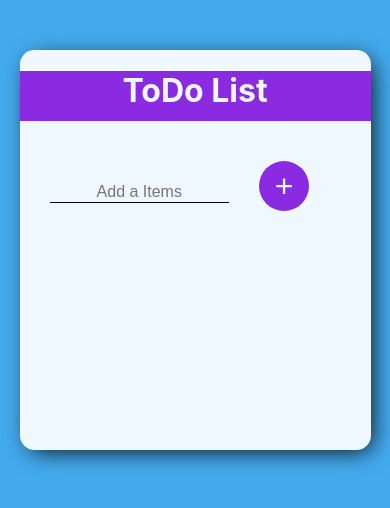
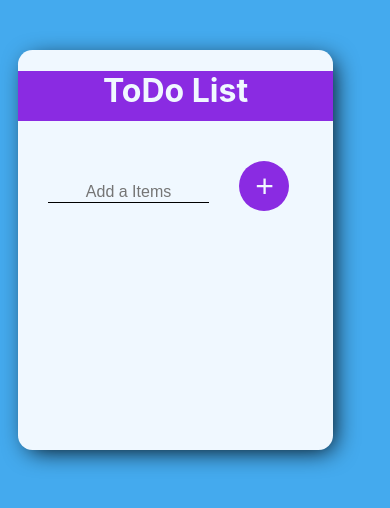
Before and after one commit to Hajarampatel/ToDoLIst, a React (Create React App) app: page / in a window 390 px wide. Shown: the top 508 px of the page. Built offline with nearby package versions, Linux system fonts and the light colour scheme.

Commit message:
Update index.css

```diff
--- a/src/index.css
+++ b/src/index.css
@@ -100,4 +100,17 @@ box-shadow: 5px 5px 15px -5px rgb(0, 0, 0, 0.3);
   .center_div {
     width: 90%;
   }
+     .main_div {
+    width: 90%;
+  }
 }
+
+
+@media (max-width: 300px) {
+  .center_div {
+    width: 100%;
+  }
+    .main_div {
+    width: 100%;
+  }
+}
```
